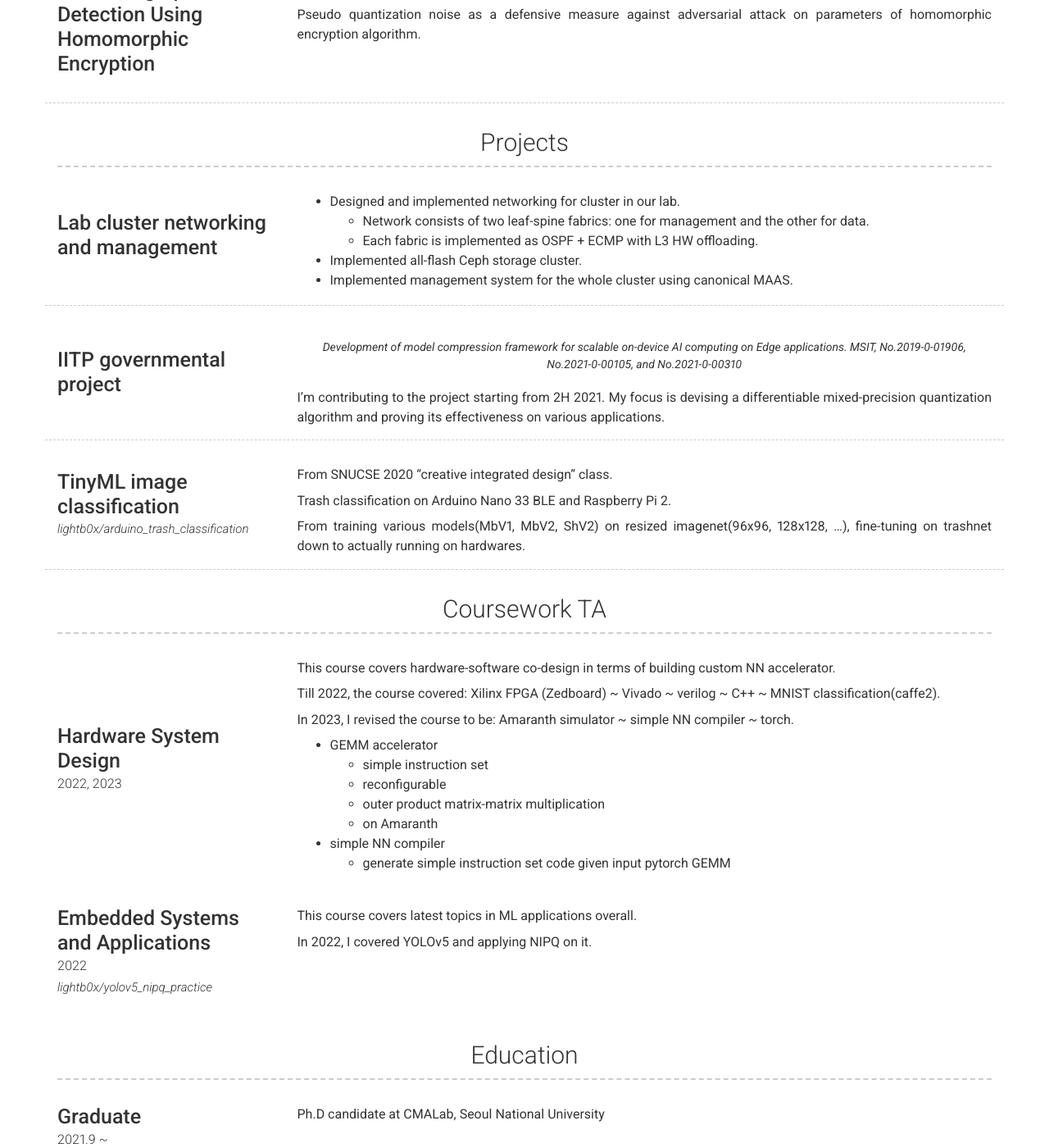
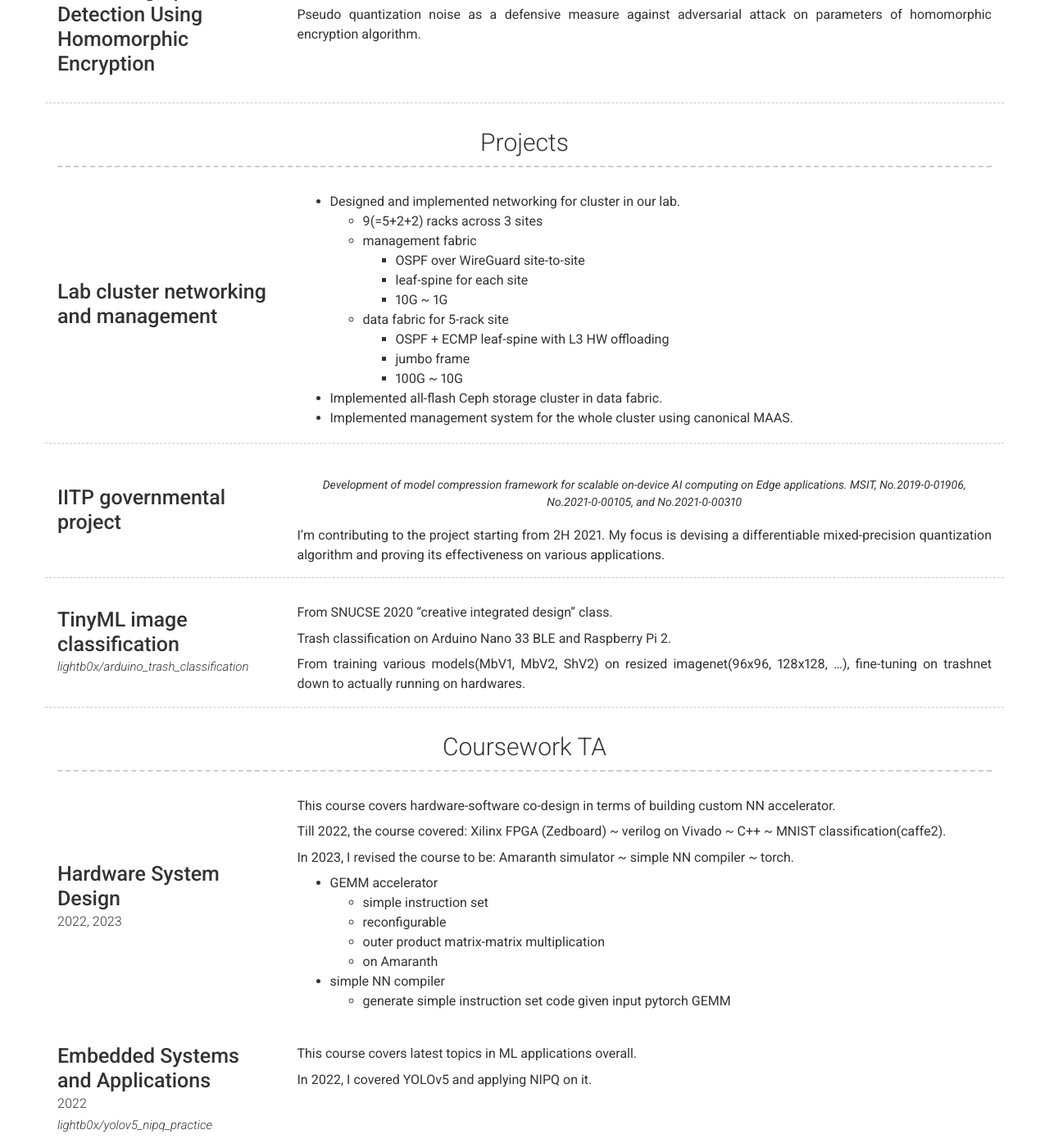
Before and after one commit to lightb0x/lightb0x.github.io, a Jekyll site: the page built from index.md, in a window 1280 px wide and 1400 px high, scrolled down 922 px. Shown: the whole window at 82% size. Built offline with Jekyll 4.4.1, drawn with Linux system fonts in a browser that asks for light colours; nearby versions of some CDN libraries.

Commit message:
[update] network detail, other misc

```diff
--- a/_config.yml
+++ b/_config.yml
@@ -64,7 +64,7 @@ about_content: | # this will include new lines to allow paragraphs
     - NN compiler
       - [OpenAI Triton](https://github.com/openai/triton)
     - RTL
-      - [**Amaranth**](https://github.com/amaranth-lang/amaranth)
+      - [Amaranth](https://github.com/amaranth-lang/amaranth)
 
 #   Write an awesome description about yourself here, this supports markdown, so you can add [links](http://foobar.com) and highlight things <mark>like this</mark>.
 
@@ -107,9 +107,16 @@ content:
         title: Lab cluster networking and management
         description: | # this will include new lines to allow paragraphs
           * Designed and implemented networking for cluster in our lab.
-            * Network consists of two leaf-spine fabrics: one for management and the other for data.
-            * Each fabric is implemented as OSPF + ECMP with L3 HW offloading.
-          * Implemented all-flash Ceph storage cluster.
+            * 9(=5+2+2) racks across 3 sites
+            * management fabric
+              * OSPF over WireGuard site-to-site
+              * leaf-spine for each site
+              * 10G ~ 1G
+            * data fabric for 5-rack site
+              * OSPF + ECMP leaf-spine with L3 HW offloading
+              * jumbo frame
+              * 100G ~ 10G
+          * Implemented all-flash Ceph storage cluster in data fabric.
           * Implemented management system for the whole cluster using canonical MAAS.
       - layout: left
         border: weak
@@ -150,7 +157,7 @@ content:
         description: |
           This course covers hardware-software co-design in terms of building custom NN accelerator.
 
-          Till 2022, the course covered: Xilinx FPGA (Zedboard) ~ Vivado ~ verilog ~ C++ ~ MNIST classification(caffe2).
+          Till 2022, the course covered: Xilinx FPGA (Zedboard) ~ verilog on Vivado ~ C++ ~ MNIST classification(caffe2).
 
           In 2023, I revised the course to be: Amaranth simulator ~ simple NN compiler ~ torch.
             * GEMM accelerator
```
